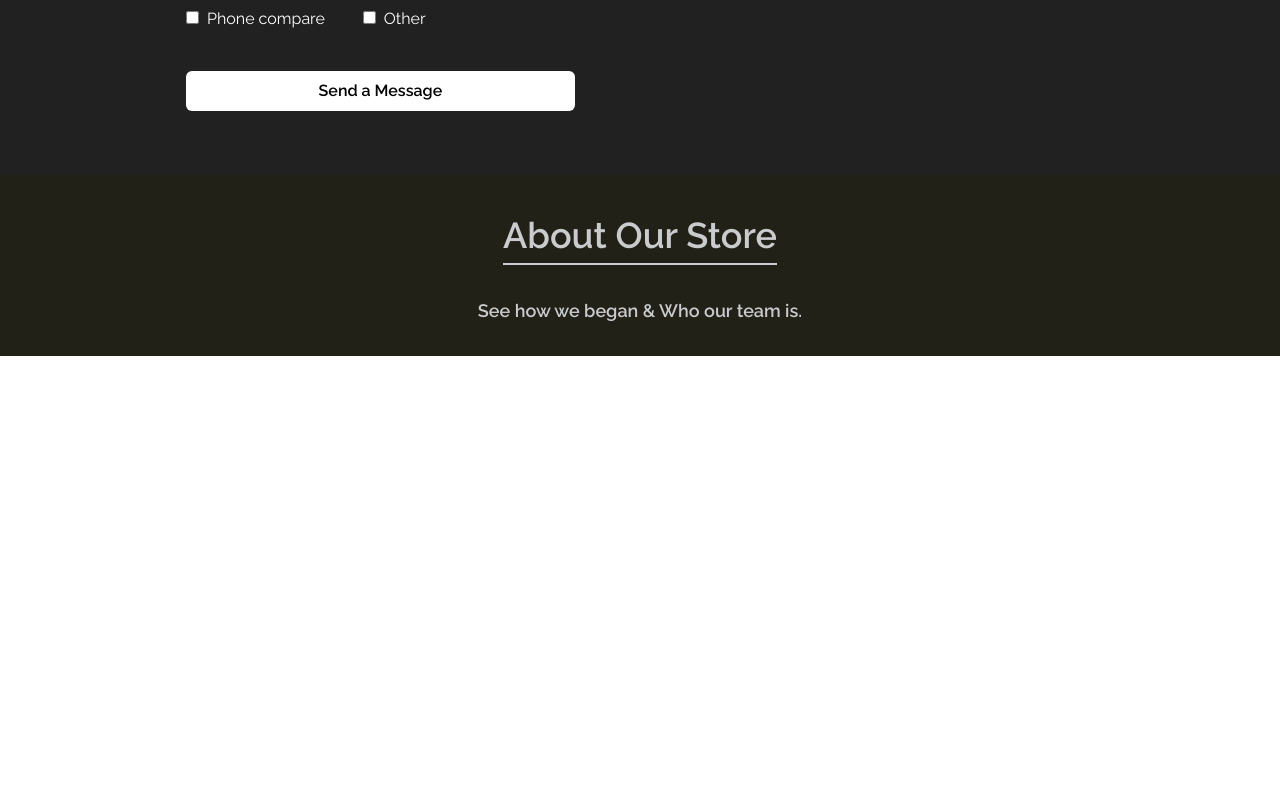
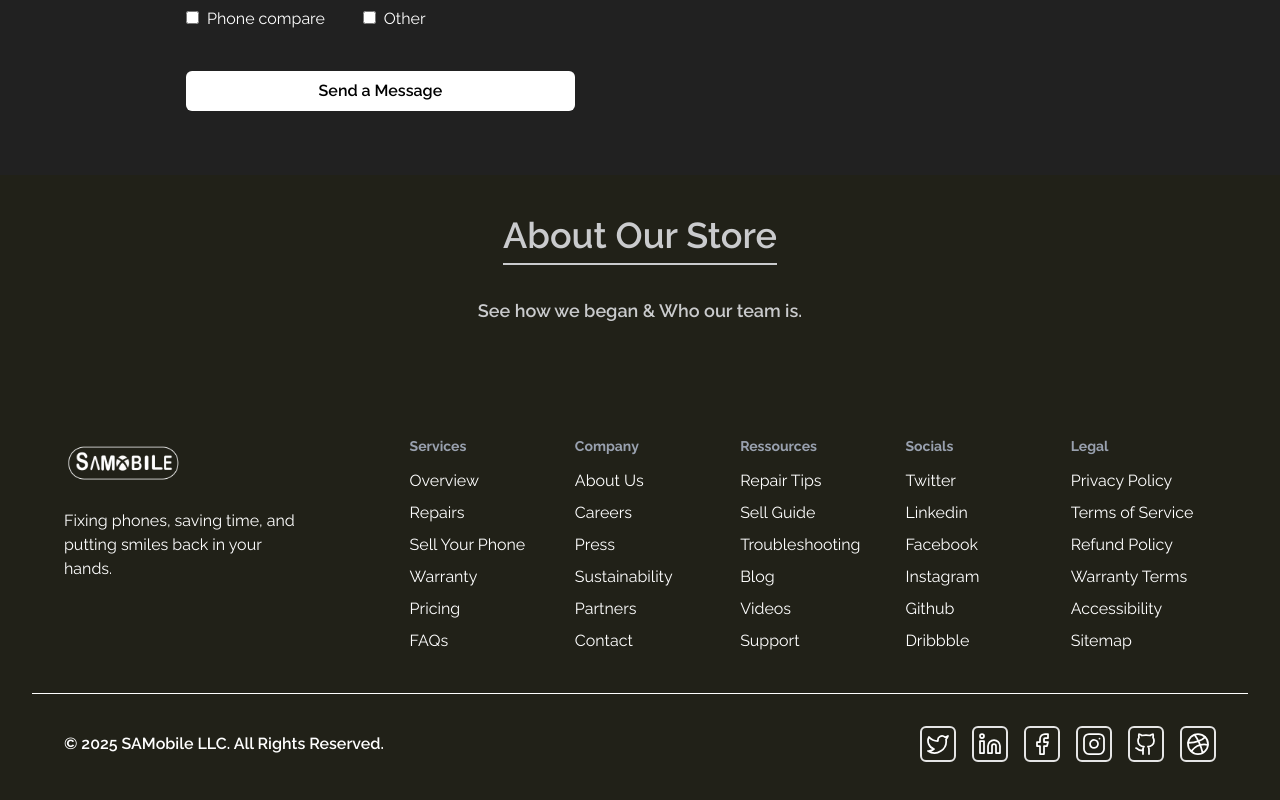
Before and after one commit to Eyup-16/Samobile, a React (Vite) app: page / in a window 1280 px wide. Shown: the part 2996-3796 px from the top of the page. Before the commit the page ends 3352 px from the top, so only its background shows below. Built offline with nearby package versions, Linux system fonts and the light colour scheme.

Commit message:
Update App.jsx

```diff
--- a/src/App.jsx
+++ b/src/App.jsx
@@ -1,10 +1,11 @@
 import { useState } from 'react'
 import NavBar from './Components/NavBar';
 import ShowCase from './Components/ShowCase';
-import Services from './Components/Services';
+import Services from './Components/services';
 import HelpCenter from './Components/HelpCenter';
 import Contact from './Components/Contact';
 import About from './Components/About';
+import Footer from './Components/Footer';
 function App() {
 
   return (
@@ -12,9 +13,10 @@ function App() {
      <NavBar/>
      <ShowCase/>
     <Services/>
-    <HelpCenter />
+    <HelpCenter/>
     <Contact/>
     <About/>
+    <Footer/>
     </main>
   )
 }
```
